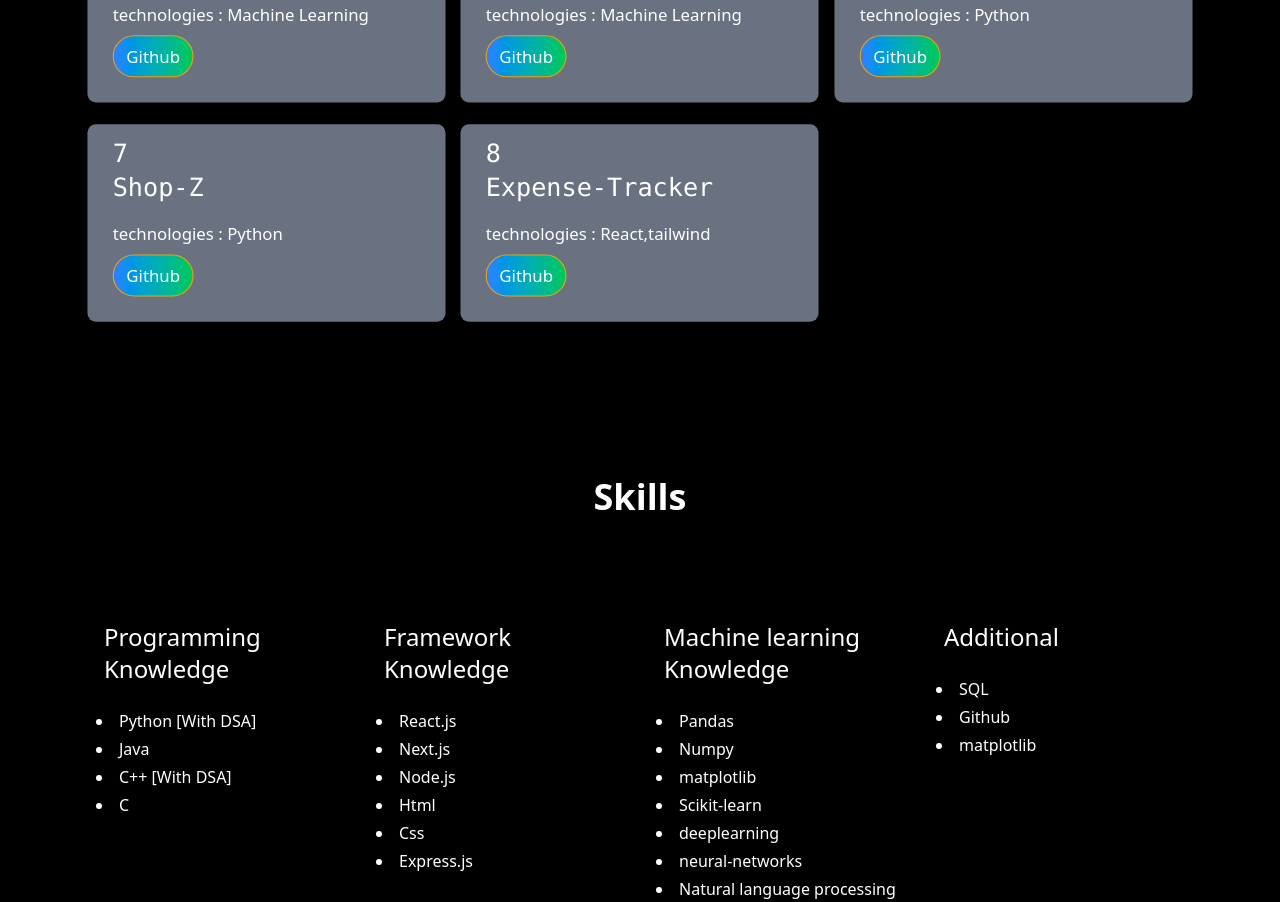
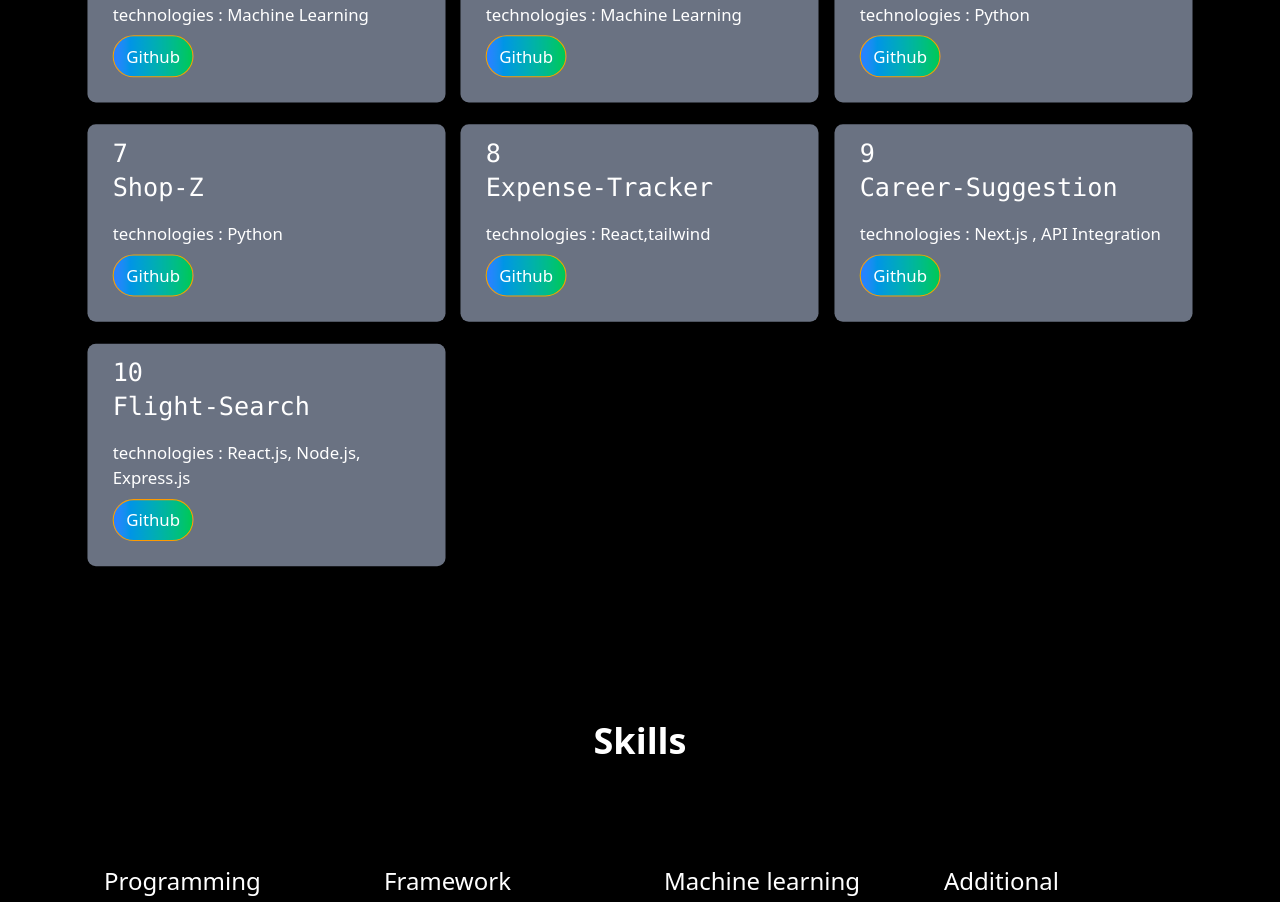
Before and after one commit to dhurv-code/Personal-Website, a React (Vite) app: page / in a window 1280 px wide. Shown: the part 2520-3422 px from the top of the page. Built offline with nearby package versions, Linux system fonts and the light colour scheme.

Commit message:
Update Projects.jsx

```diff
--- a/src/components/Projects.jsx
+++ b/src/components/Projects.jsx
@@ -49,6 +49,19 @@ const Projects = () => {
             technology:"React,tailwind",
             github:"https://github.com/dhurv-code/Ex-pense"
         },
+        {
+            id:9,
+            name:"Career-Suggestion",
+            technology:"Next.js , API Integration",
+            github:"https://github.com/dhurv-code/Career-suggestion"
+        },
+        {
+            id:10,
+            name:"Flight-Search",
+            technology:"React.js, Node.js, Express.js",
+            github:"https://github.com/dhurv-code/Flight-Search"
+        },
+
 
     ]
   return (
```
